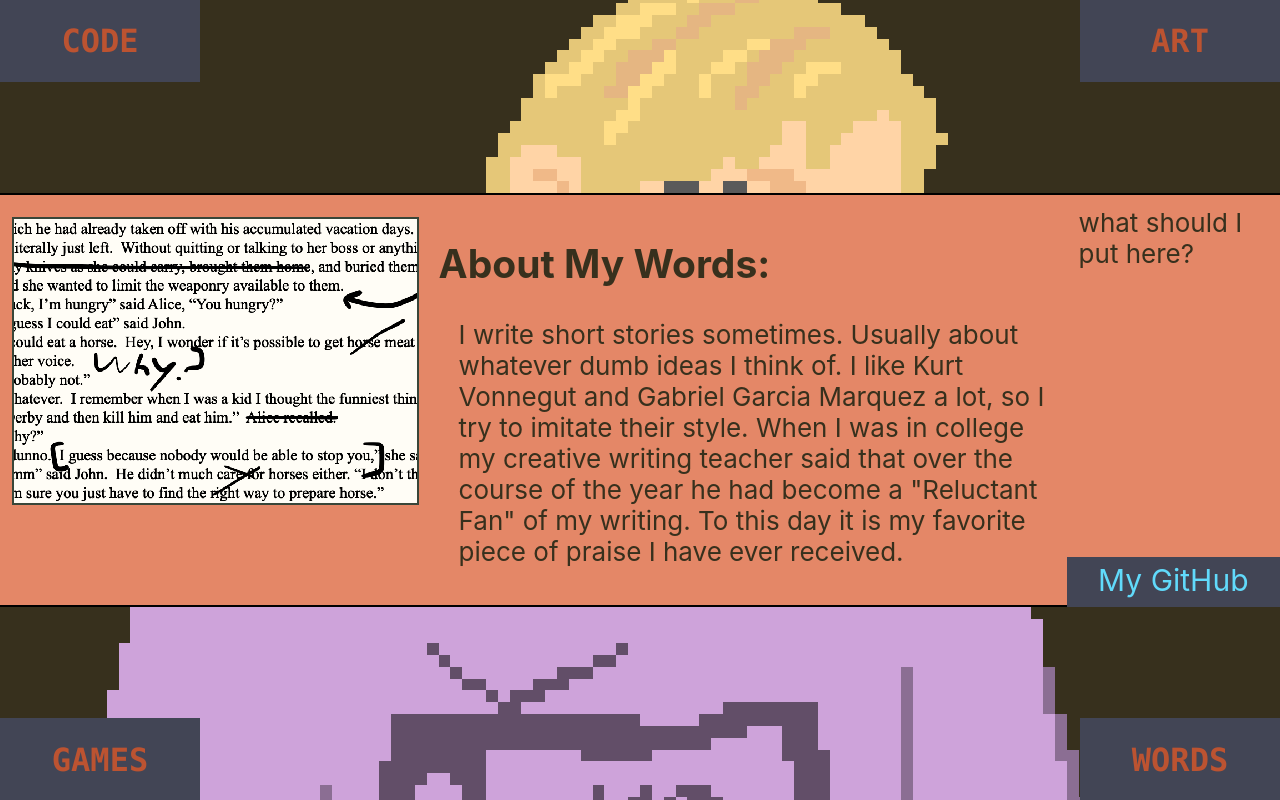
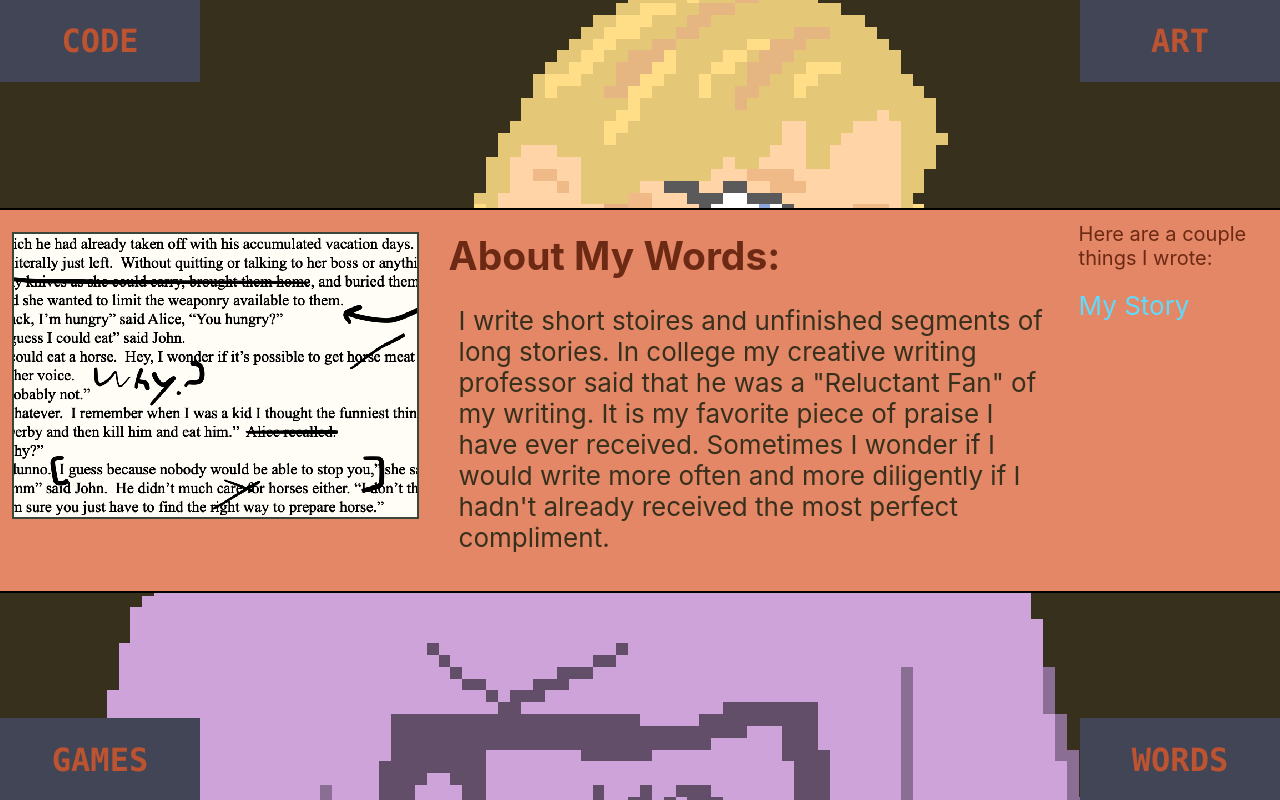
Before and after one commit to NoahKittleson/Personal-Site, a React (Create React App) app: page / in a window 1280 px wide. Both pictures are taken after a click on the link "WORDS". Built offline with nearby package versions, Linux system fonts and the light colour scheme.

Commit message:
got the download link working

```diff
--- a/src/App.css
+++ b/src/App.css
@@ -159,6 +159,21 @@ img {
   color: #2e382e;
 }
 
+#words h2 {
+  color: #6c2913;
+}
+
+#games h2 {
+  color: #293d3d;
+}
+
+.blurb {
+  font-size: 20px;
+  width: 100%;
+  color: #6c2913;
+  margin-top: 0px;
+}
+
 .outline {
   border-top: solid 2px black;
   border-bottom: solid 2px black;
--- a/src/App.js
+++ b/src/App.js
@@ -5,6 +5,7 @@ import artImg from './Images/Guernica6.png'
 import gameImg from './Images/Screenshot3.png'
 import reclineImg from './Images/RecliningMan.png'
 import wordsImg from './Images/words-img.png'
+import GatstonPdf from './The Mysterious Case of Bill Gatston.pdf'
 
 import './App.css';
 
@@ -151,16 +152,14 @@ class WordPage extends React.Component {
 						<img src={wordsImg} alt="A picture of the code for this webpage." className="img-border"/>
 					</div>
 					<div className="col-3">
-						<h2 className="blehhh">About My Words:</h2>
-						<p className="center-text">I write short stories sometimes.  Usually about whatever dumb ideas I think of.  I like Kurt Vonnegut and Gabriel Garcia
-						Marquez a lot, so I try to imitate their style.  When I was in college my creative writing teacher said that over the course of the year he had
-						become a "Reluctant Fan" of my  writing.  To this day it is my favorite piece of praise I have ever received.</p>
+						<h2 className="heading">About My Words:</h2>
+						<p className="center-text">I write short stoires and unfinished segments of long stories. In college my creative writing professor said that he was
+						a "Reluctant Fan" of my writing.  It is my favorite piece of praise I have ever received.  Sometimes I wonder if I would write more often and more
+						diligently if I hadn't already received the most perfect compliment.</p>
 					</div>
 					<div className="col-1" id="codeLangs">
-						what should I put here?
-						<div id="github-link">
-							<a href="https://www.github.com/noahkittleson" target="_blank" className="App-link">My GitHub</a>
-						</div>
+						<p className="blurb">Here are a couple things I wrote:</p>
+						<a href={GatstonPdf} target="_blank" className="App-link">My Story</a>
 					</div>
 				</div>
 			</div>
```
Also changed, not shown: 1 other file (tests, documents, lock files or other folders).
